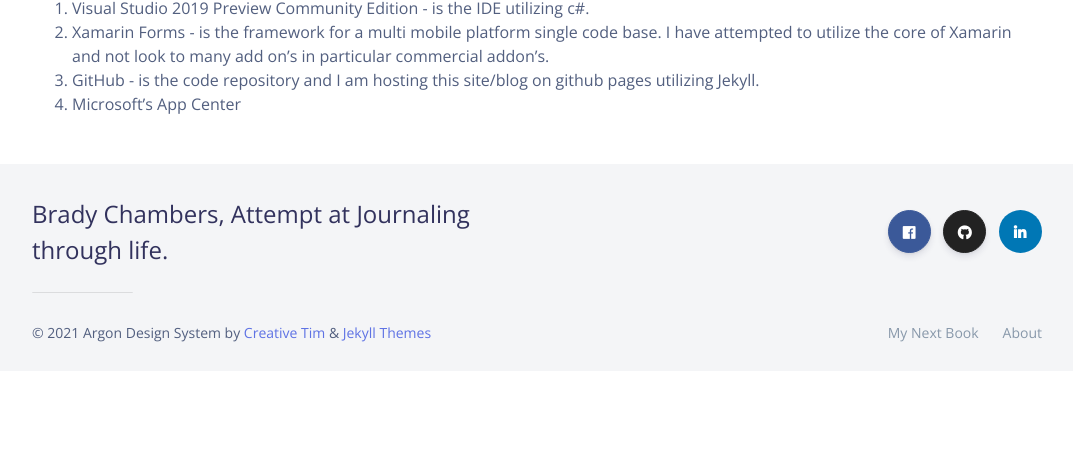
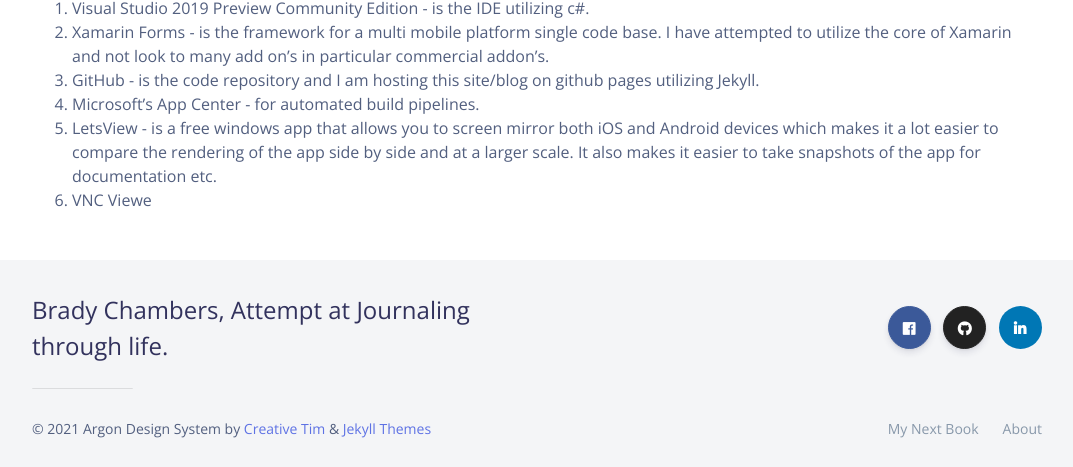
Before and after one commit to bradyguyc/bradyguyc.github.io, a Jekyll site: the page built from _pages/thebigpicture.md, in a window 1280 px wide and 900 px high, scrolled down 1122 px, cut to the strip 433-900 px from the top of the window. Shown: the whole strip, without its empty margins (103-1176 px from the left). Built offline with Jekyll 4.4.1, drawn with Linux system fonts in a browser that asks for light colours; nearby versions of some CDN libraries; before the commit the page ends 1926 px from its top, so only the background shows below that.

Commit message:
_pages/thebigpicture.md updated from https://stackedit.io/

```diff
--- a/_pages/thebigpicture.md
+++ b/_pages/thebigpicture.md
@@ -15,9 +15,11 @@ Azure, Visual Studio, and Xamarin are the primary technologies utilized in the s
 1. Visual Studio 2019 Preview Community Edition - is the IDE utilizing c#.
 2. Xamarin Forms - is the framework for a multi mobile platform single code base.  I have attempted to utilize the core of Xamarin and not look to many add on's in particular commercial addon's.
 3. GitHub - is the code repository and I am hosting this site/blog on github pages utilizing Jekyll.
-4. Microsoft's App Center
+4. Microsoft's App Center - for automated build pipelines.
+5. LetsView - is a free windows app that allows you to screen mirror both iOS and Android devices which makes it a lot easier to compare the rendering of the app side by side and at a larger scale.  It also makes it easier to take snapshots of the app for documentation etc.
+6. VNC Viewe
 
 <!--stackedit_data:
-eyJoaXN0b3J5IjpbLTE2MTI2ODA0MTAsMjEyMjIyMjA0MywtMT
+eyJoaXN0b3J5IjpbLTEzNjEzNDk2NzQsMjEyMjIyMjA0MywtMT
 A1MzU2NDQ0MiwtMTg1ODEwODA0MiwtMTE5OTMzMjQzNV19
 -->
```
